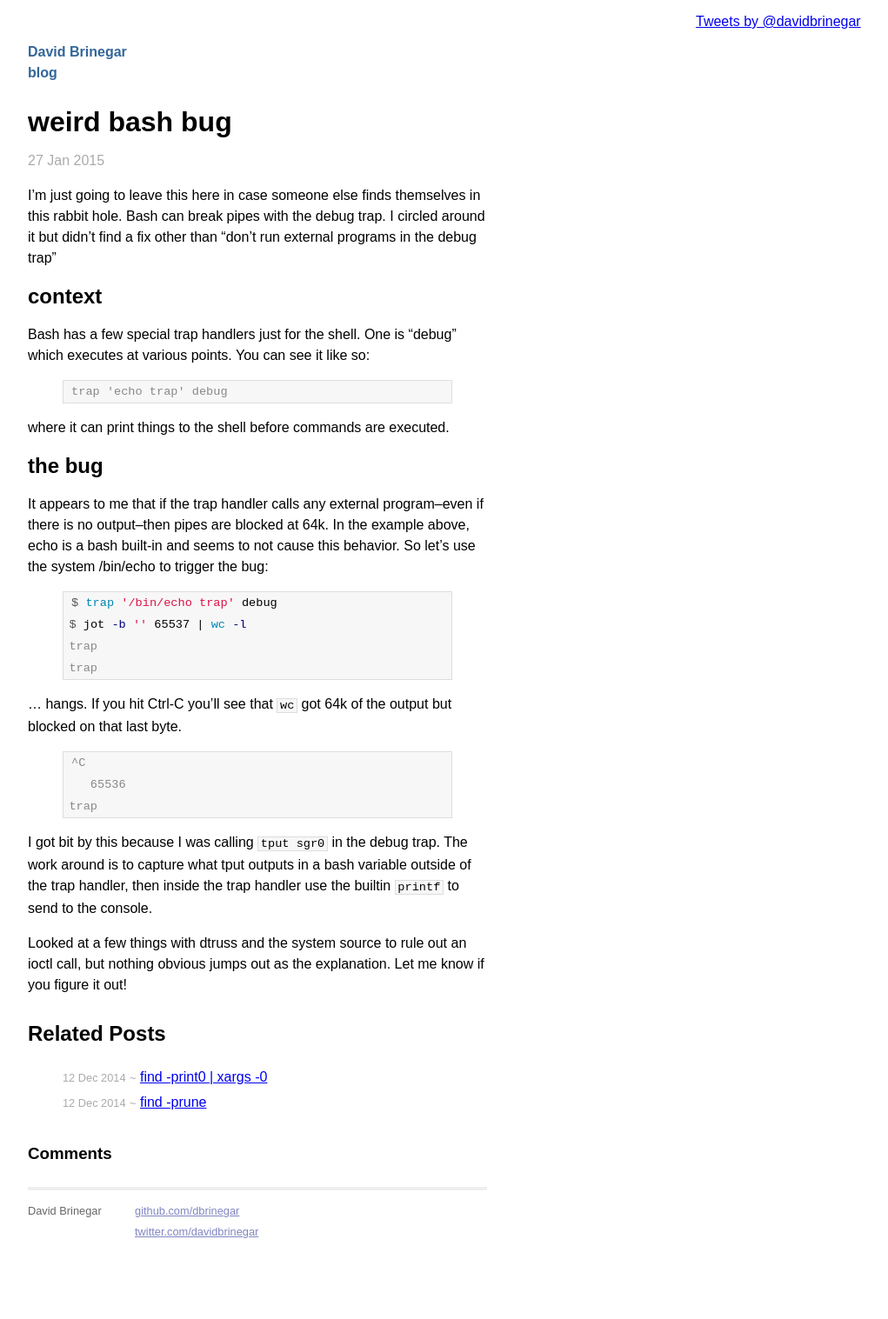
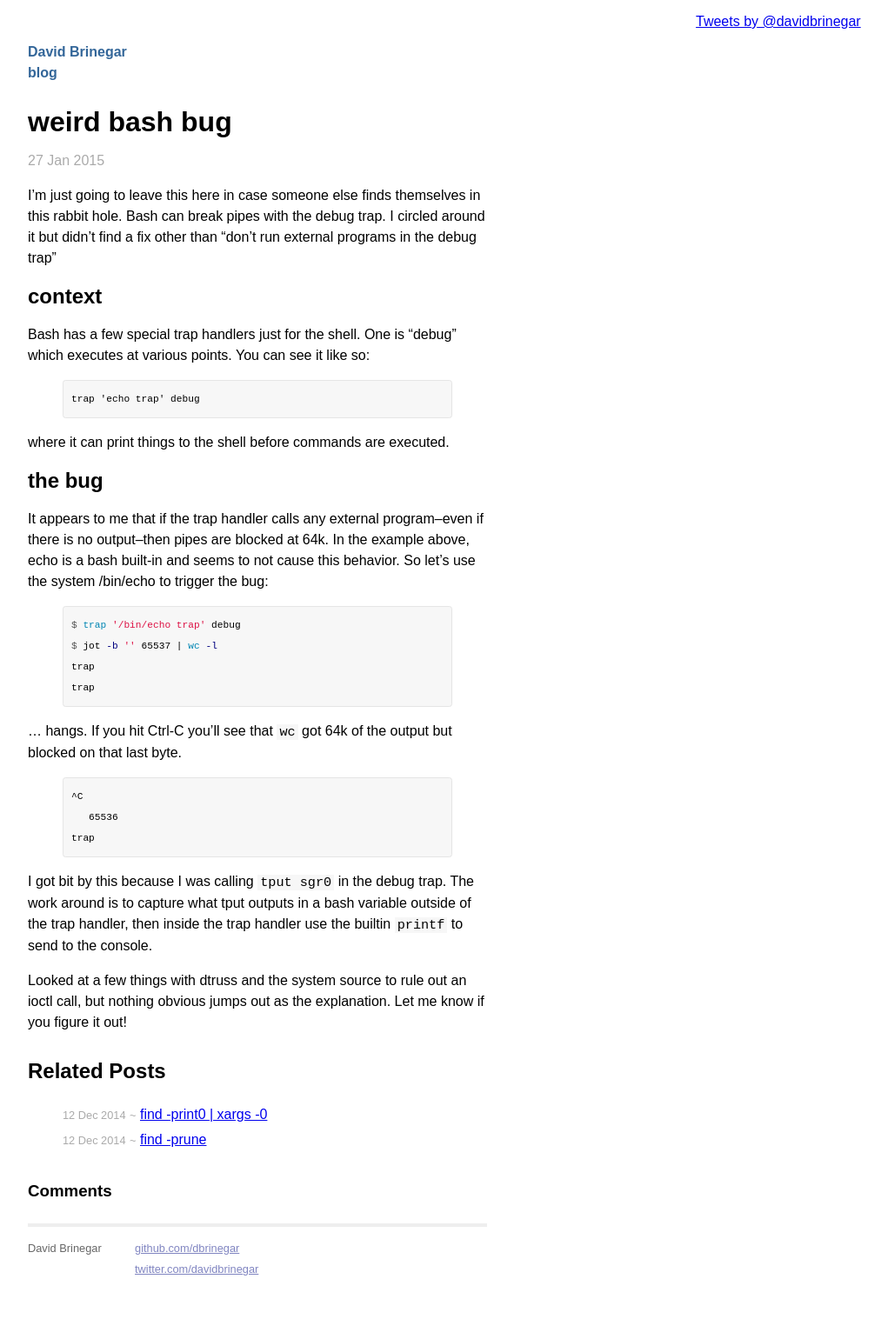
Before and after one commit to dbrinegar/dbrinegar.github.com, a Jekyll site: the page built from _posts/2015-01-27-weird-bash-bug.md, in a window 1280 px wide. Shown: the whole page at 87% size, without its empty margins (208-1229 px from the left). Built offline with Jekyll 4.4.1, drawn with Linux system fonts in a browser that asks for light colours; Markdown is read by kramdown in place of the engine named in the settings; comment, search, counter and statistics services are not loaded; before the commit the page ends 1474 px from its top, so only the background shows below that.

Commit message:
more readable code sections

```diff
--- a/css/screen.css
+++ b/css/screen.css
@@ -100,27 +100,30 @@ ul.posts a {
 
   /* standard */
 
+/* <code> includes inline keywords, pre is the wrapper around blocks of syntax highlighted <code> */
+
+#post p code {
+  padding: 0px 0.2em;
+  font-size: 95%;
+}
+
 #post pre {
-	border: 1px solid #ddd;
-	background-color: #f7f7f7;
-	padding: 0 .4em;
-	overflow-x: auto;
+  margin: 1em 0px;
+  padding: 0.8em;
+  font-size: 70%;
+  border-radius: 0.3em;
+  border: 1px solid #e5e5e5;
 }
+
+#post pre,
+#post p code {
+  background: #f7f7f7;
+}
+
 
 #post ul,
 #post ol {
 	margin-left: 1.35em;
-}
-
-#post code {
-	border: 1px solid #ddd;
-	background-color: #f7f7f7;
-	font-size: 85%;
-	padding: 0 .2em;
-}
-
-#post pre code {
-	border: none;
 }
 
   /* terminal */
--- a/css/syntax.css
+++ b/css/syntax.css
@@ -14,7 +14,7 @@
 .highlight .gh { color: #999999 } /* Generic.Heading */
 .highlight .gi { color: #000000; background-color: #ddffdd } /* Generic.Inserted */
 .highlight .gi .x { color: #000000; background-color: #aaffaa } /* Generic.Inserted.Specific */
-.highlight .go { color: #888888 } /* Generic.Output */
+.highlight .go { color: #000 } /* Generic.Output */
 .highlight .gp { color: #555555 } /* Generic.Prompt */
 .highlight .gs { font-weight: bold } /* Generic.Strong */
 .highlight .gu { color: #aaaaaa } /* Generic.Subheading */
```
